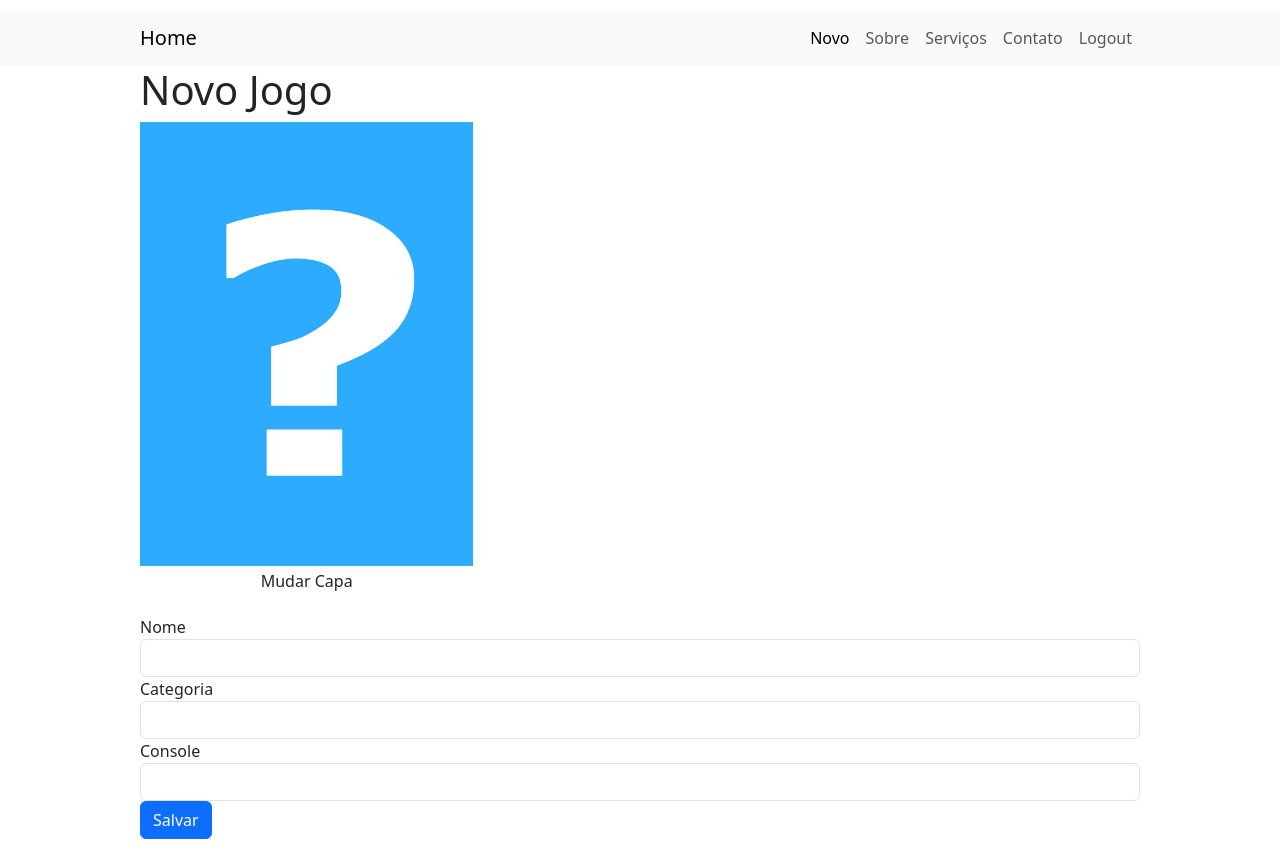
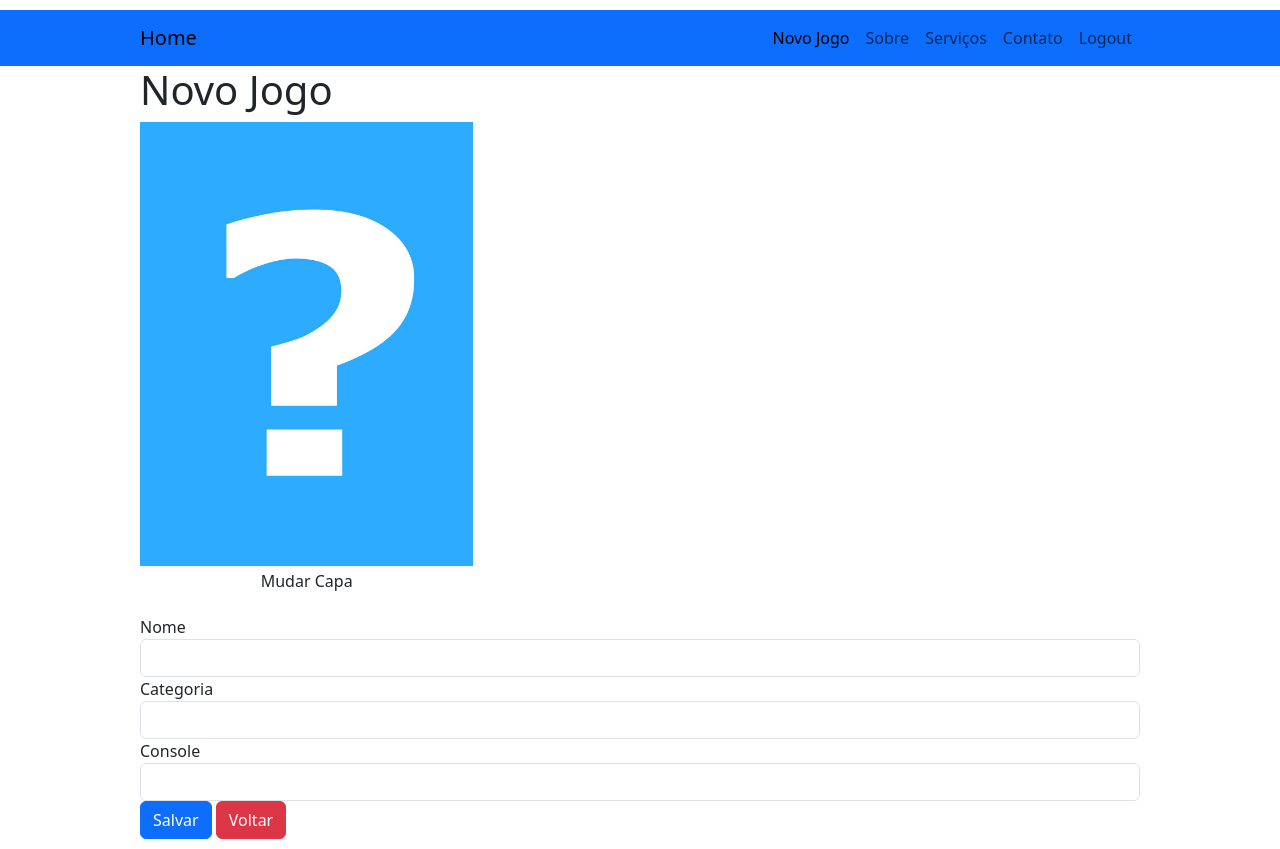
Before and after one commit to ricardoasmendes/alura-projeto-flask-jogoteca, a Flask app: page /novo in a window 1280 px wide. Run offline with Flask 3, Linux system fonts and the light colour scheme; the visitor is signed in with stand-in values (Sample User, id 1); some libraries are stand-ins or nearby versions.

Commit message:
melhorado interface

```diff
--- a/templates/editar.html
+++ b/templates/editar.html
@@ -26,6 +26,7 @@
             <input type="text" id="console" name="console" class="form-control" value="{{jogo.console}}">
           </div>
           <button type="submit" class="btn btn-primary btn-salvar">Salvar</button>
+          <a class="btn btn-danger" href="{{ url_for('index') }}">Voltar</a>
         </fieldset>
       </form>
 {% endblock %}
--- a/templates/lista.html
+++ b/templates/lista.html
@@ -1,4 +1,5 @@
 {% extends "template.html" %}
+
 {% block conteudo %}
 
         <table class="table table-striped table-responsive table-bordered">
--- a/templates/login.html
+++ b/templates/login.html
@@ -7,6 +7,9 @@
     <link rel="stylesheet" href="{{ url_for('static', filename='bootstrap.css') }}">
   </head>
   <body>
+        {% block navbarconteudo %}
+        {% include 'navbar.html' %}
+        {% endblock %}
     <div class="container">
         {% with messages = get_flashed_messages(with_categories=true) %}
             {% if messages %}
@@ -25,6 +28,7 @@
             <p><label>Senha:</label> <input class="form-control" type="password" name="senha" required></p>
             <p><button class="btn btn-primary" type="submit">Entrar</button></p>
         </form>
+        <a class="btn btn-danger" href="{{ url_for('index') }}">Voltar</a>
     </div>
 </body>
 </html>
--- /dev/null
+++ b/templates/navbar.html
@@ -0,0 +1,36 @@
+
+{% block navbarconteudo %}
+    <nav class="navbar navbar-expand-sm navbar-light bg-primary">
+    <div class="container">
+      <a class="navbar-brand" href="{{url_for('index')}}">Home</a>
+      <button class="navbar-toggler" type="button" data-bs-toggle="collapse" data-bs-target="#navbarCollapse">
+        <span class="navbar-toggler-icon"></span>
+      </button>
+      <div class="collapse navbar-collapse" id="navbarCollapse">
+        <ul class="navbar-nav ms-auto">
+          <li class="nav-item">
+            <a class="nav-link active" aria-current="page" href="{{url_for('novo')}}">Novo Jogo</a>
+          </li>
+          <li class="nav-item">
+            <a class="nav-link" href="#">Sobre</a>
+          </li>
+          <li class="nav-item">
+            <a class="nav-link" href="#">Serviços</a>
+          </li>
+          <li class="nav-item">
+            <a class="nav-link" href="#">Contato</a>
+          </li>
+          <li class="nav-item">
+
+                {%if 'usuario_logado' not in session or session['usuario_logado'] is none %}
+                <a class="nav-link" href="{{url_for('login')}}">Login</a>
+                {%else%}
+                <a class="nav-link" href="{{url_for('logout')}}">Logout</a>
+                {%endif%}
+
+          </li>
+        </ul>
+      </div>
+    </div>
+  </nav>
+{% endblock %}
--- a/templates/novo.html
+++ b/templates/novo.html
@@ -26,6 +26,7 @@
             <input type="text" id="console" name="console" class="form-control">
           </div>
           <button type="submit" class="btn btn-primary btn-salvar">Salvar</button>
+          <a class="btn btn-danger" href="{{ url_for('index') }}">Voltar</a>
         </fieldset>
       </form>
 {% endblock %}
--- a/templates/template.html
+++ b/templates/template.html
@@ -9,41 +9,9 @@
 
 </head>
 <body>
-<nav class="navbar navbar-expand-sm navbar-light bg-light">
-    <div class="container">
-      <a class="navbar-brand" href="{{url_for('index')}}">Home</a>
-      <button class="navbar-toggler" type="button" data-bs-toggle="collapse" data-bs-target="#navbarCollapse">
-        <span class="navbar-toggler-icon"></span>
-      </button>
-      <div class="collapse navbar-collapse" id="navbarCollapse">
-        <ul class="navbar-nav ms-auto">
-          <li class="nav-item">
-            <a class="nav-link active" aria-current="page" href="{{url_for('novo')}}">Novo</a>
-          </li>
-          <li class="nav-item">
-            <a class="nav-link" href="#">Sobre</a>
-          </li>
-          <li class="nav-item">
-            <a class="nav-link" href="#">Serviços</a>
-          </li>
-          <li class="nav-item">
-            <a class="nav-link" href="#">Contato</a>
-          </li>
-          <li class="nav-item">
-
-                {%if 'usuario_logado' not in session or session['usuario_logado'] is none %}
-                <a class="nav-link" href="{{url_for('login')}}">Login</a>
-                {%else%}
-                <a class="nav-link" href="{{url_for('logout')}}">Logout</a>
-                {%endif%}
-
-          </li>
-        </ul>
-      </div>
-    </div>
-  </nav>
-
-
+    {% block navbarconteudo %}
+    {% include 'navbar.html' %}
+    {% endblock %}
     <div class="container">
         {% with messages = get_flashed_messages(with_categories=true) %}
             {% if messages %}
```
